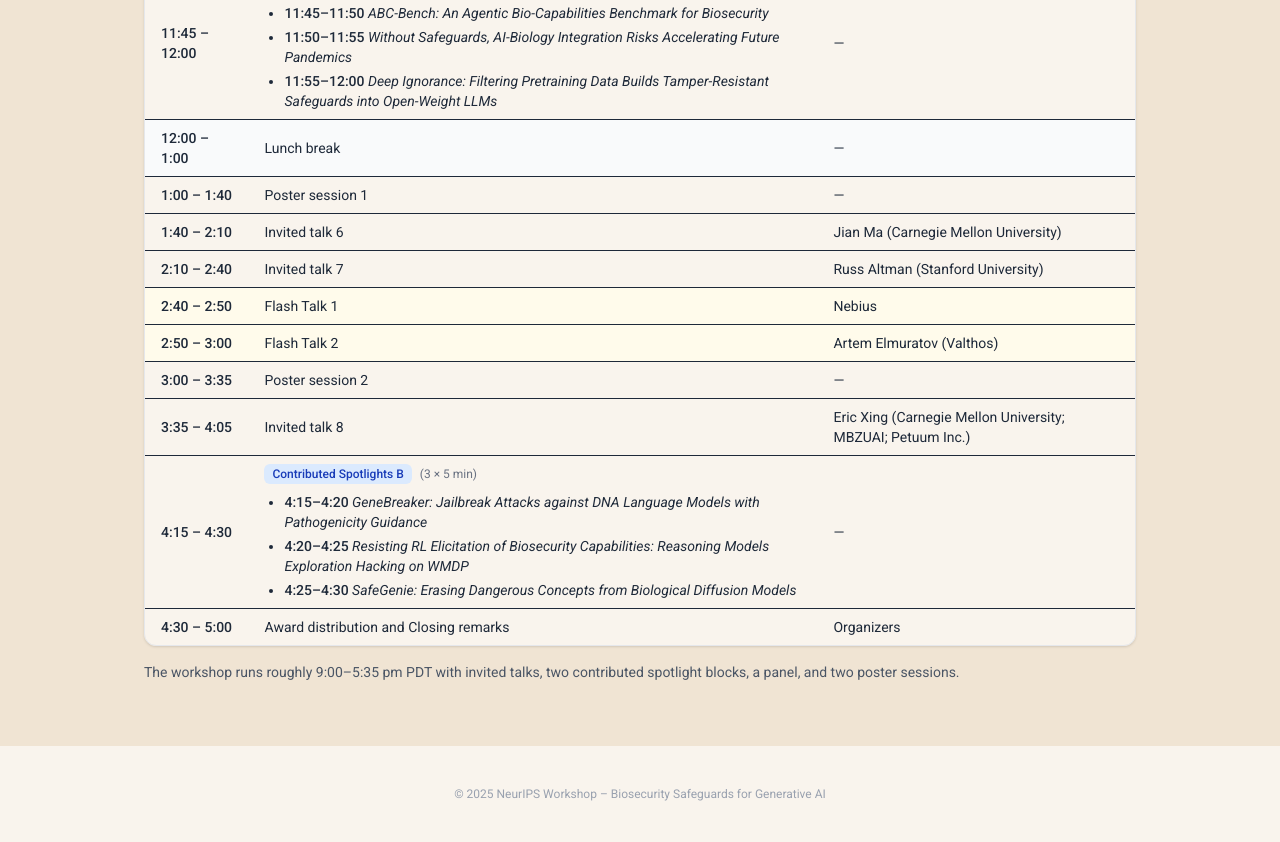
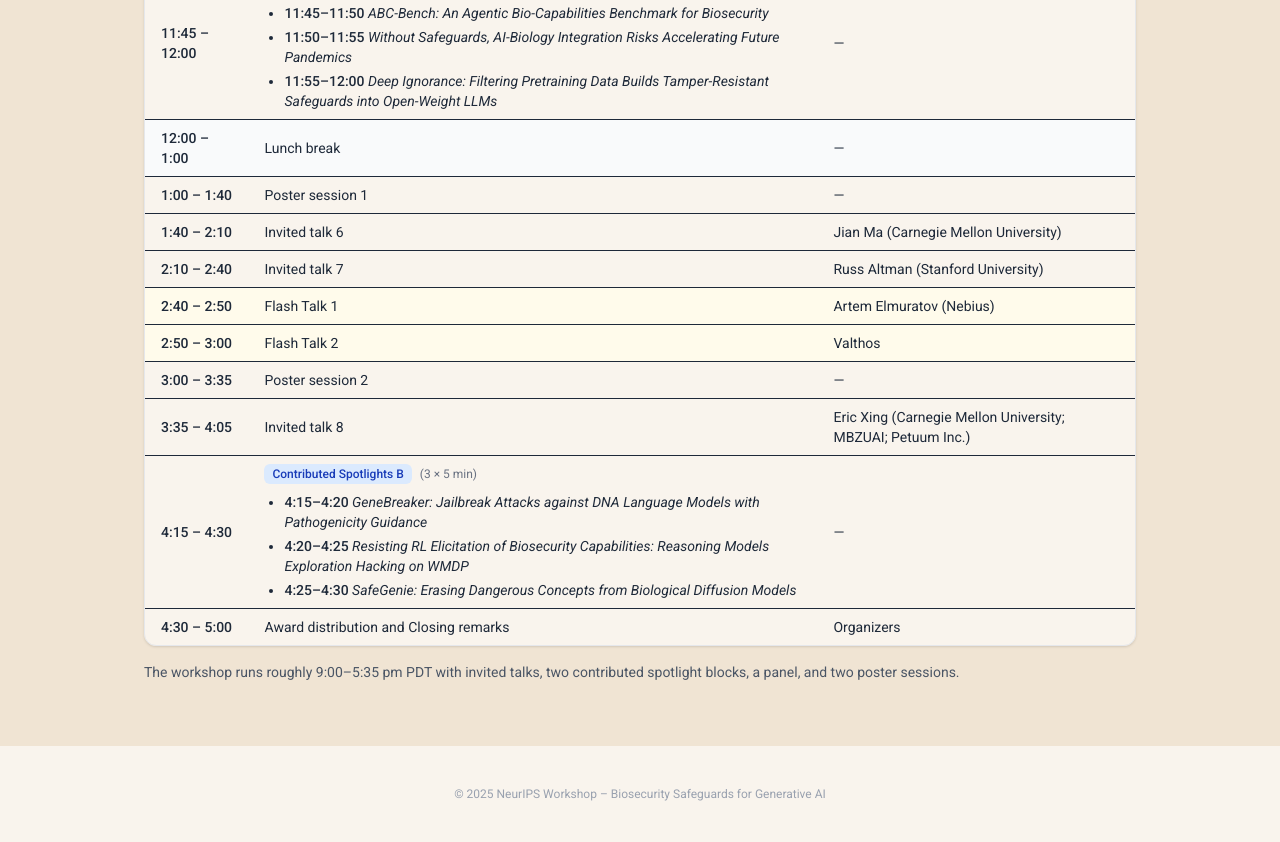
Before and after one commit to biosafe-gen-ai/biosafe-gen-ai.github.io, a plain HTML site: page schedule.html in a window 1280 px wide. Shown: the part 957-1799 px from the top of the page. Drawn offline with nearby package versions, Linux system fonts and the light colour scheme; a web font is replaced by a local one.

Commit message:
Update schedule.html

```diff
--- a/schedule.html
+++ b/schedule.html
@@ -120,13 +120,13 @@
             <tr class="bg-amber-50">
               <td class="px-4 py-2 font-medium">2:40 – 2:50 </td>
               <td class="px-4 py-2">Flash Talk 1 </td>
-              <td class="px-4 py-2">Nebius</td>
+              <td class="px-4 py-2">Artem Elmuratov (Nebius) </td>
             </tr>
 
             <tr class="bg-amber-50">
               <td class="px-4 py-2 font-medium">2:50 – 3:00</td>
               <td class="px-4 py-2">Flash Talk 2</td>
-              <td class="px-4 py-2">Artem Elmuratov (Valthos)</td>
+              <td class="px-4 py-2">Valthos</td>
             </tr>
 
             <tr><td class="px-4 py-2 font-medium">3:00 – 3:35</td><td class="px-4 py-2">Poster session 2</td><td class="px-4 py-2">—</td></tr>
```
